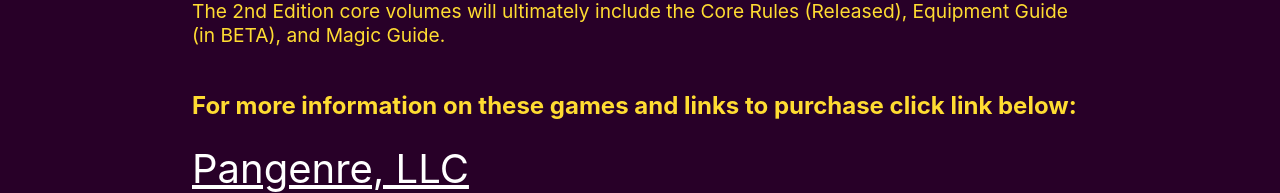
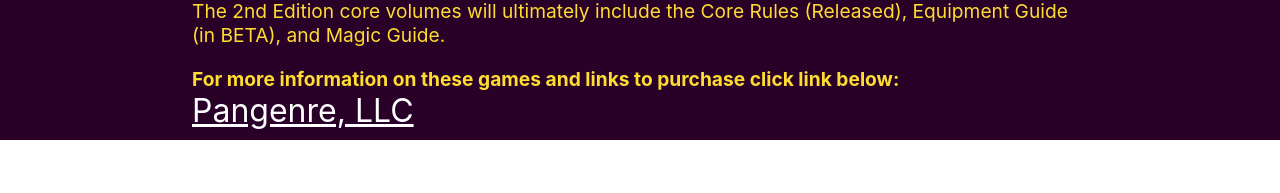
Before and after one commit to chuckderosier/chuck-derosier-porfolio, a React (Create React App) app: page /gaming in a window 1280 px wide. Shown: the part 1213-1406 px from the top of the page. After the commit the page ends 1353 px from the top, so only its background shows below. Built offline with nearby package versions, Linux system fonts and the light colour scheme.

Commit message:
tweeks to games page

```diff
--- a/src/components/whoiam/Gaming.js
+++ b/src/components/whoiam/Gaming.js
@@ -23,6 +23,13 @@
         color: rgba(255,255,255,1);
         margin: 0 0 3em 0;
     }
+    .pangenre-link {
+        font-size: .8em;
+        margin: 0 auto .8em auto;
+        h3 {
+            margin: 0 auto;
+        }
+    }
 `
 
 class Gaming extends Component {
@@ -42,9 +49,9 @@
                     <img src="https://i.imgur.com/pRCCGt3.jpg" alt="pangenre core rules" />
                     <p>No classes. No levels. No hit points.The Pangenre RPG System is a multi-genre RPG system focused on giving GMs a rule set that is based on ability and skill. The rules are designed to feel more realistic than other systems while still allowing for easy integration of supernatural components. The rules are campaign-neutral, and can be used in place of other game systems. The 2nd Edition core volumes will ultimately include the Core Rules (Released), Equipment Guide (in BETA), and Magic Guide.</p>
                 </div>
-                <div>
+                <div className="pangenre-link">
                     <h3>For more information on these games and links to purchase click link below:</h3>
-                    <a href="https://www.pangenre.com/">Pangenre, LLC</a>
+                    <a href="https://www.pangenre.com/" target="_blank">Pangenre, LLC</a>
                 </div>
             </GamingStyle>
         )
--- a/src/components/whoiam/Music.js
+++ b/src/components/whoiam/Music.js
@@ -167,7 +167,7 @@
                         <div className="eachBand">
                             <h4>Wand Jackson</h4>
                             <p>Rockabilly</p>
-                            <p>81 and still touring</p>
+                            <p>Still touring at age 81, retired recently</p>
                             <a href="https://www.youtube.com/watch?v=pzJ3hiqsi0U">Hard Headed Woman</a>
                             <a href="https://www.youtube.com/watch?v=ip_rNAASt6I">Let's Have A Party</a>
                             <a href="https://www.youtube.com/watch?v=ztFHvNwRb6Q">Fujiyama Mama</a>
```
